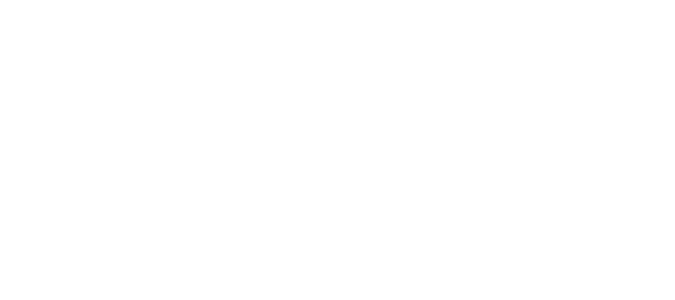
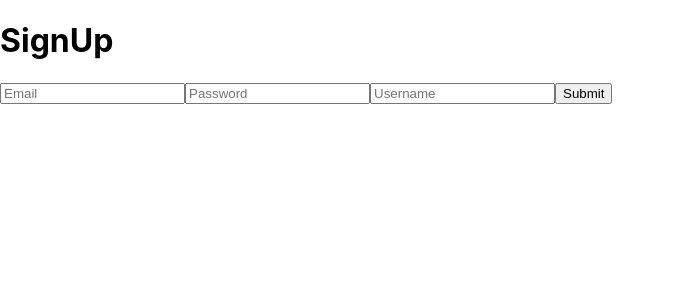
Before and after one commit to Sele3/SC2006-yummo, a React (Create React App) app in the folder Frontend/yummo/: page /signup in a window 1280 px wide. Before the commit this address had no page. Shown: the top 300 px of the page, without its empty margins (0-675 px from the left). Built offline with nearby package versions, Linux system fonts and the light colour scheme.

Commit message:
Added Login and SignUp page for customer registration without Styling

```diff
--- a/Frontend/yummo/src/components/Routing.js
+++ b/Frontend/yummo/src/components/Routing.js
@@ -1,6 +1,8 @@
 import Test from "./page/test.js";
 import LetsYummoLocation from "./page/_41letsyummolocation.js"
 import AboutPage from "./page/aboutpage.js"
+import Signup from "./page/signup.js"
+import Login from "./page/login.js"
 import { Routes, Route } from "react-router-dom";
 
 function Routing() {
@@ -9,6 +11,10 @@
         <Route path="/" element={<Test />} />
         <Route path="/letsyummolocation" element={<LetsYummoLocation />} />
         <Route path="/aboutpage" element={<AboutPage />} />
+        <Route path="/signup" element={<Signup />} />
+        <Route path="/login" element={<Login />} />
+
+
         </Routes>
     );
 }
--- /dev/null
+++ b/Frontend/yummo/src/components/page/login.js
@@ -0,0 +1,70 @@
+import React, { useEffect, useState } from "react"
+import axios from "axios"
+import { useNavigate, Link} from "react-router-dom"
+
+function Login()
+{
+    //This part is getting executed continuously onChange i.e. for every change in the boxes typed, lines before the submit will get executed
+    const [email, setEmail] = useState('')
+    const [password, setPassword] = useState('')
+    //const [username, setUsername] = useState('')
+    const state = {
+                    "email":'',
+                    "password": ''
+    };
+    //console.log(state);
+
+    const url = 'http://127.0.0.1:8000/auth/token/login/';
+    const data = {"address": state};
+    const [result, setResult] = useState({});
+    const token = "qwertyuiop";
+    async function submit(e)
+    {
+        e.preventDefault();
+        let user = {
+            "email": email,
+            "password": password
+        }
+        //useEffect(() => {
+            console.log(1);
+            //Just debugging
+            axios.post(url, user)
+                .then(res => {
+                    if (res.data) {
+                        setResult(res.data);
+                        //console.log(res.data);
+                        //authorisation token is here
+                    }
+                })
+                .catch(err => {
+                    console.error(err);
+                });
+            console.log("Success");
+            //Just debugging
+
+        //     .then(res => {
+        //         if (res.data) {
+        //             setResult(res.data);
+        //         }
+        //     })
+        //     .catch(err => {
+        //         console.error(err);
+        //     });
+        // }, [])
+
+    }
+    return(
+        <div className="login">
+            <h1>Login</h1>
+            <form action="POST">
+                <input type="text" onChange={(e)=>{setEmail(e.target.value)}} placeholder="Email" />
+                <input type="text" onChange={(e)=>{setPassword(e.target.value)}} placeholder="Password" />
+
+
+                <input type="submit" onClick={submit}/>
+            </form>
+
+        </div>
+    )
+}
+export default Login
--- /dev/null
+++ b/Frontend/yummo/src/components/page/signup.js
@@ -0,0 +1,61 @@
+import React, { useEffect, useState } from "react"
+import axios from "axios"
+import { useNavigate, Link} from "react-router-dom"
+
+function Signup()
+{
+    //This part is getting executed continuously onChange i.e. for every change in the boxes typed, lines before the submit will get executed
+    const [email, setEmail] = useState({})
+    const [password, setPassword] = useState({})
+    const [username, setUsername] = useState({})
+    const state = {
+                    "email":'',
+                    "username":'',
+                    "password": ''
+    };
+    //console.log(state);
+
+    const url = 'http://127.0.0.1:8000/auth/users/';
+    const data = {"address": state};
+    const [result, setResult] = useState({});
+
+    async function submit(e)
+    {
+        e.preventDefault();
+        let user = {
+            "email":email,
+                    "username":username,
+                    "password": password
+                };
+
+        //useEffect(() => {
+            console.log(1);
+            axios.post(url, user);
+            console.log("Success");
+        //     .then(res => {
+        //         if (res.data) {
+        //             setResult(res.data);
+        //         }
+        //     })
+        //     .catch(err => {
+        //         console.error(err);
+        //     });
+        // }, [])
+
+    }
+    return(
+        <div className="Signup">
+            <h1>SignUp</h1>
+            <form action="POST">
+                <input type="text" onChange={(e)=>{setEmail(e.target.value)}} placeholder="Email" />
+                <input type="text" onChange={(e)=>{setPassword(e.target.value)}} placeholder="Password" />
+                <input type="text" onChange={(e)=>{setUsername(e.target.value)}} placeholder="Username" />
+
+
+                <input type="submit" onClick={submit}/>
+            </form>
+
+        </div>
+    )
+}
+export default Signup
```
Also changed, not shown: 2 other files (tests, documents, lock files or other folders).
